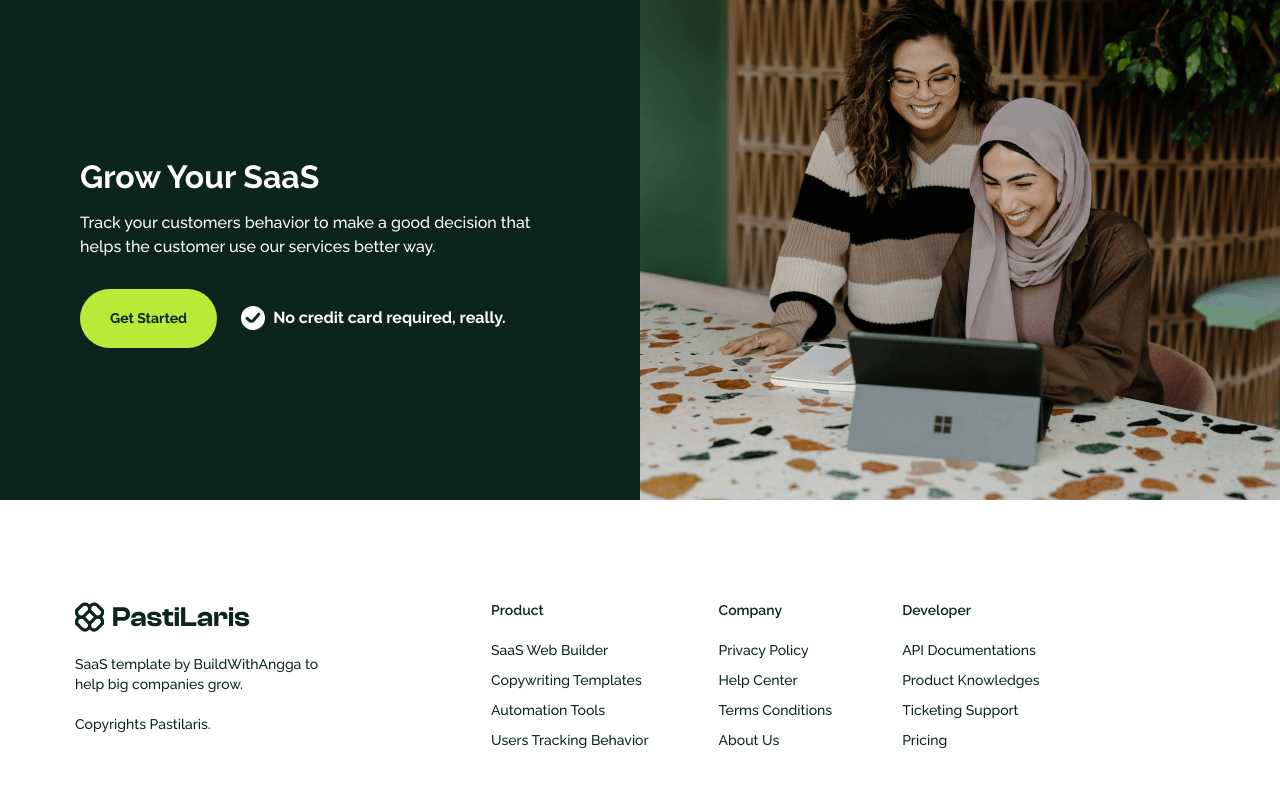
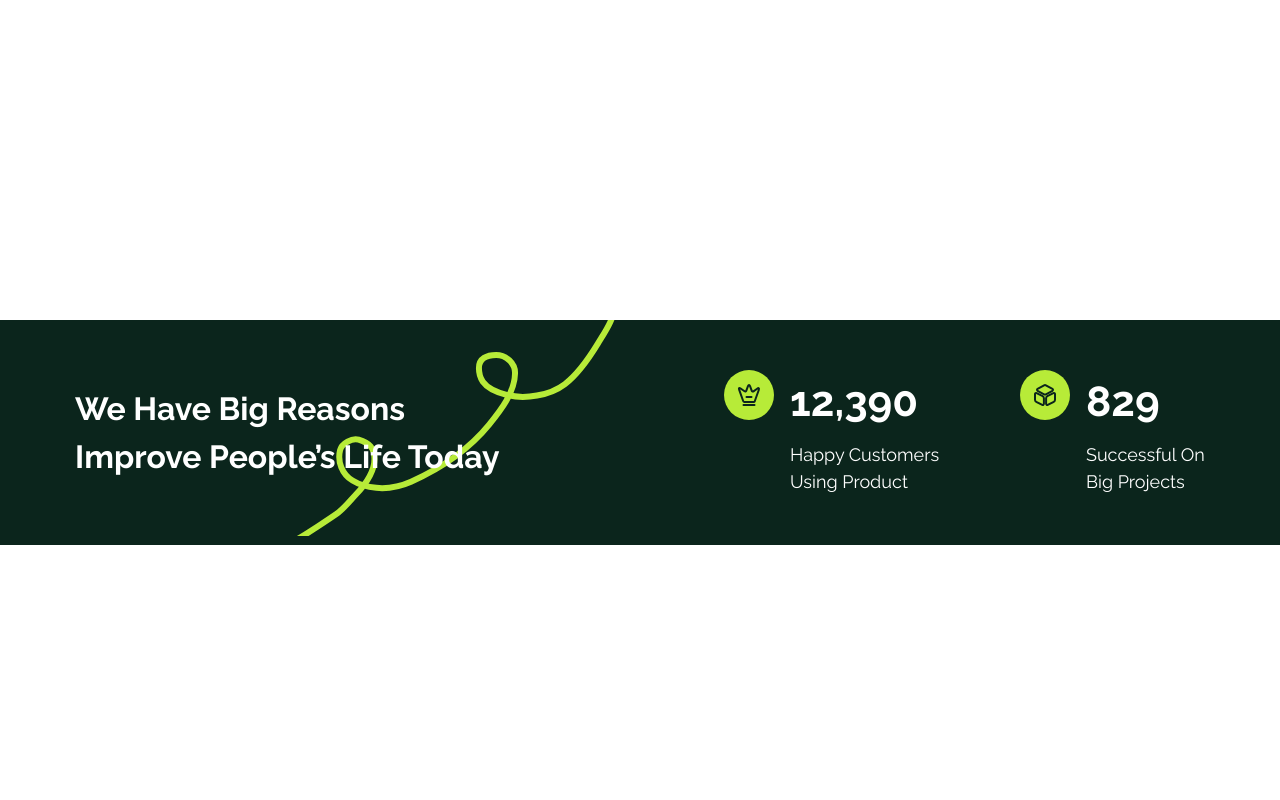
Before and after one commit to iniadnan/next-pastilaris-bwa, a Next.js app: page / in a window 1280 px wide. Shown: the top 800 px of the page. Built offline with nearby package versions, Linux system fonts and the light colour scheme.

Commit message:
Hero Big Reasons

```diff
--- a/app/components/Header.tsx
+++ b/app/components/Header.tsx
@@ -1,5 +1,5 @@
 export default function Header() {
     return (
-        <header></header>
+        <header className="py-40"></header>
     )
 }
--- /dev/null
+++ b/app/components/HeroBigReasons.tsx
@@ -0,0 +1,46 @@
+export default function HeroBigReasons() {
+    return (
+        <section className="bg-[#0B251C] relative overflow-hidden">
+            {/* LINE VECTOR */}
+            <div className="absolute top-0 left-[34.5%] transform -translate-x-1/2">
+                <svg width="353" height="216" viewBox="0 0 353 216" fill="none" xmlns="http://www.w3.org/2000/svg">
+                    <path d="M3.77429 232.076C11.7922 230.436 18.0875 226.161 25.3682 222.61C33.2064 218.786 40.6582 214.116 47.9217 209.304C55.5891 204.225 63.3043 199.229 70.868 193.992C78.3103 188.84 84.031 181.279 90.1934 174.754C98.6047 165.848 108.995 151.605 108.995 138.633C108.995 127.547 103.59 122.98 93.1162 119.613C86.721 117.558 76.2767 123.368 74.6196 129.996C71.6747 141.776 76.6024 154.072 87.0088 160.576C94.0606 164.984 102.537 167.123 110.74 167.862C123.879 169.044 133.527 167.119 145.552 161.754C175.681 148.312 202.636 130.478 223.639 104.694C235.397 90.2597 249.118 72.7277 249.552 53.2177C249.779 42.9785 240.316 34.9829 230.663 34.9829C221.502 34.9829 213.431 38.2748 213.431 47.9829C213.431 53.7535 213.953 56.8425 217.357 61.6808C222.191 68.5493 233.249 72.7753 241.089 74.8552C259.352 79.7007 284.419 75.5243 299.458 64.0365C313.474 53.3298 323.284 38.4656 332.35 23.5971C339.553 11.7844 349.276 -1.79865 349.276 -16.0571" stroke="#B7EB38" strokeWidth="6" strokeLinecap="round" />
+                </svg>
+            </div>
+            <div className="relative z-10 w-full max-w-[1130px] flex items-center mx-auto py-[50px] px-5 md:px-5 lg:px-0 text-white">
+                <h2 className="font-bold text-[32px] w-[425px]">We Have Big Reasons
+                    Improve People’s Life Today</h2>
+                <div className="ml-auto flex items-start gap-x-[80px]">
+                    <div className="flex items-start gap-x-4">
+                        <div className="h-[50px] w-[50px]">
+                            <svg width="50" height="50" viewBox="0 0 50 50" fill="none" xmlns="http://www.w3.org/2000/svg">
+                                <circle cx="25" cy="25" r="25" fill="#B7EB38" />
+                                <path d="M29.7 31.98H20.3C19.88 31.98 19.41 31.65 19.27 31.25L15.13 19.67C14.54 18.01 15.23 17.5 16.65 18.52L20.55 21.31C21.2 21.76 21.94 21.53 22.22 20.8L23.98 16.11C24.54 14.61 25.47 14.61 26.03 16.11L27.79 20.8C28.07 21.53 28.81 21.76 29.45 21.31L33.11 18.7C34.67 17.58 35.42 18.15 34.78 19.96L30.74 31.27C30.59 31.65 30.12 31.98 29.7 31.98Z" stroke="#0B251C" stroke-width="2" stroke-linecap="round" stroke-linejoin="round" />
+                                <path d="M19.5 35H30.5" stroke="#0B251C" strokeWidth="2" strokeLinecap="round" strokeLinejoin="round" />
+                                <path d="M22.5 27H27.5" stroke="#0B251C" strokeWidth="2" strokeLinecap="round" strokeLinejoin="round" />
+                            </svg>
+                        </div>
+                        <div className="w-[150px]">
+                            <p className="font-bold text-[42px]">12,390</p>
+                            <h3 className="text-[18px] mt-2">Happy Customers Using Product</h3>
+                        </div>
+                    </div>
+                    <div className="flex items-start gap-x-4">
+                        <div className="h-[50px] w-[50px]">
+                            <svg width="50" height="50" viewBox="0 0 50 50" fill="none" xmlns="http://www.w3.org/2000/svg">
+                                <circle cx="25" cy="25" r="25" fill="#B7EB38" />
+                                <path d="M25.92 15.26L32.43 18.77C33.19 19.18 33.19 20.35 32.43 20.76L25.92 24.27C25.34 24.58 24.66 24.58 24.08 24.27L17.57 20.76C16.81 20.35 16.81 19.18 17.57 18.77L24.08 15.26C24.66 14.95 25.34 14.95 25.92 15.26Z" stroke="#0B251C" strokeWidth="2" strokeLinecap="round" strokeLinejoin="round" />
+                                <path d="M16.61 23.13L22.66 26.16C23.41 26.54 23.89 27.31 23.89 28.15V33.87C23.89 34.7 23.02 35.23 22.28 34.86L16.23 31.83C15.48 31.45 15 30.68 15 29.84V24.12C15 23.29 15.87 22.76 16.61 23.13Z" stroke="#0B251C" strokeWidth="2" strokeLinecap="round" strokeLinejoin="round" />
+                                <path d="M33.39 23.13L27.34 26.16C26.59 26.54 26.11 27.31 26.11 28.15V33.87C26.11 34.7 26.98 35.23 27.72 34.86L33.77 31.83C34.52 31.45 35 30.68 35 29.84V24.12C35 23.29 34.13 22.76 33.39 23.13Z" stroke="#0B251C" strokeWidth="2" strokeLinecap="round" strokeLinejoin="round" />
+                            </svg>
+                        </div>
+                        <div className="w-[119px]">
+                            <p className="font-bold text-[42px]">829</p>
+                            <h3 className="text-[18px] mt-2">Successful On Big Projects</h3>
+                        </div>
+                    </div>
+                </div>
+            </div>
+        </section>
+    )
+}
--- a/app/page.tsx
+++ b/app/page.tsx
@@ -2,6 +2,8 @@ import Image from 'next/image'
 import type { Metadata } from "next";
 import Footer from "./components/Footer";
 import Button from './components/Button';
+import HeroBigReasons from './components/HeroBigReasons';
+import Header from './components/Header';
 
 export const metadata: Metadata = {
   title: "Making Great Business Decision - PastiLaris",
@@ -11,6 +13,10 @@ export const metadata: Metadata = {
 export default function Home() {
   return (
     <>
+      {/* Hero Big Reasons */}
+      <Header />
+      <HeroBigReasons />
+      <main className="py-40"></main>
       {/* Grow Your SaaS */}
       <section className="bg-[#0B251C]">
         <div className="w-full max-w-[1440px] flex flex-wrap mx-auto">
```
